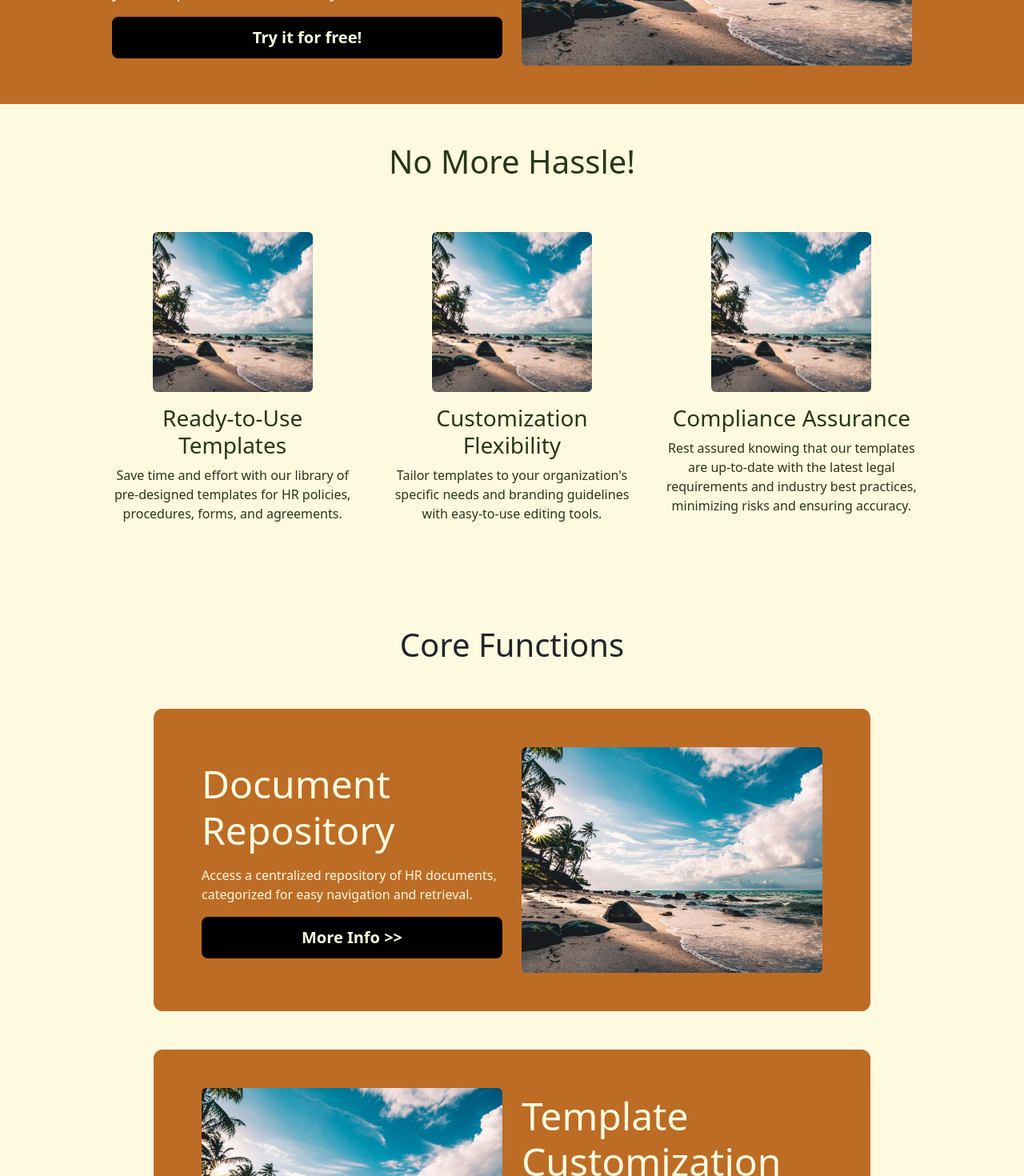
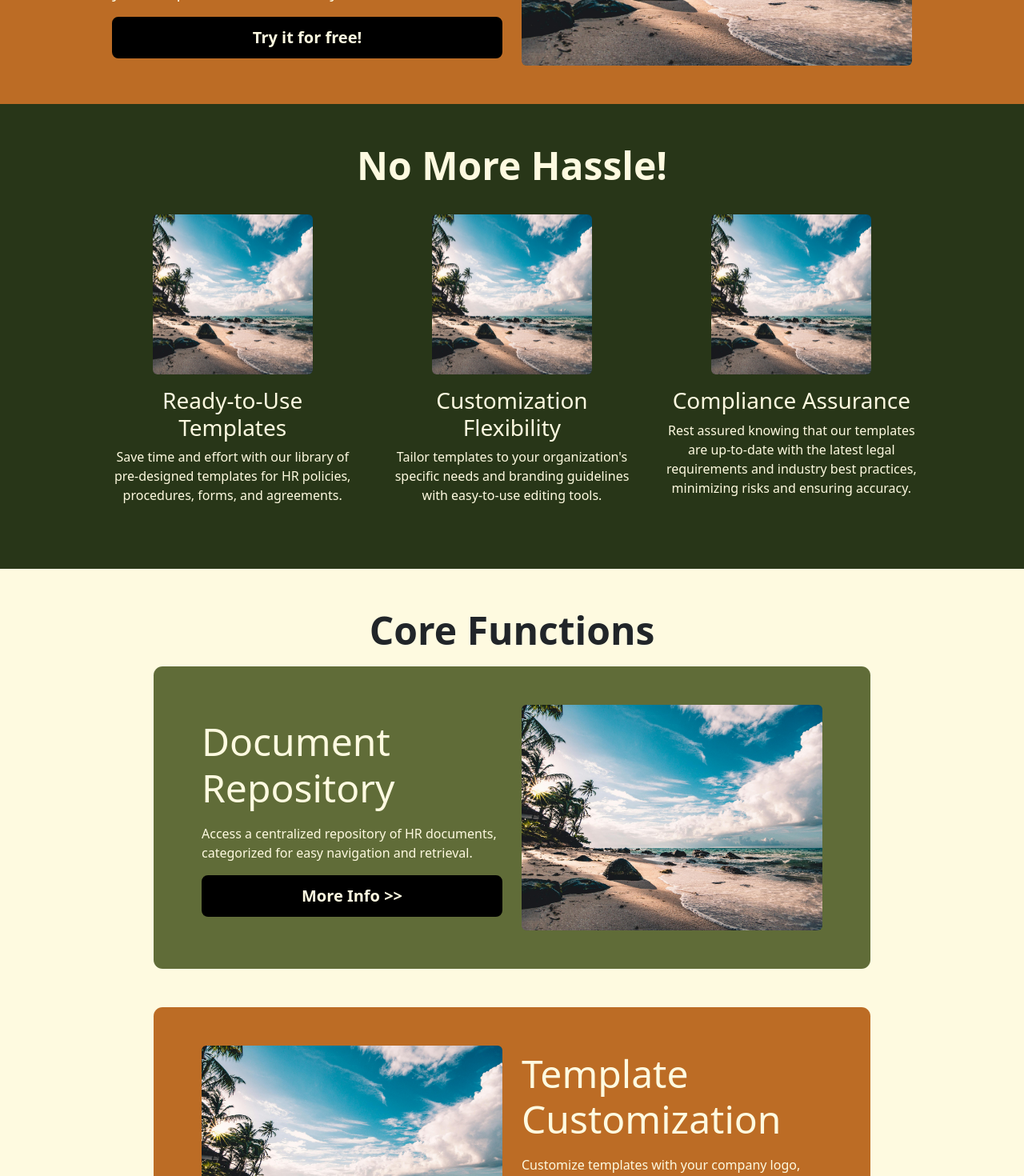
Before and after one commit to HiiTuongSing/GoMyTeam, a React (Vite) app: page /GoMyTeam/customizable-hr-templates in a window 1280 px wide. Shown: the part 380-1850 px from the top of the page at 80% size. Built offline with nearby package versions, Linux system fonts and the light colour scheme.

Commit message:
Changed Placeholder Button Function
Updated Css

```diff
--- a/src/components/ActionBanner.jsx
+++ b/src/components/ActionBanner.jsx
@@ -8,6 +8,7 @@ export default function ActionBanner({
   description,
   buttonText,
   buttonLink,
+  onClick,
 }) {
   return (
     <div className="action-banner-container py-5 text-center">
@@ -19,7 +20,11 @@ export default function ActionBanner({
           <p className="mx-md-5 my-0 pb-3 fs-4">{description}</p>
         </div>
 
-        <Link to={buttonLink} className="btn btn-basic btn-lg">
+        <Link
+          to={buttonLink}
+          onClick={onClick}
+          className="btn btn-basic btn-lg"
+        >
           {buttonText}
         </Link>
       </div>
--- a/src/components/DescriptionPanel.jsx
+++ b/src/components/DescriptionPanel.jsx
@@ -9,7 +9,7 @@ export default function DescriptionPanel({ title, array }) {
     <>
       <div className="description-panel-container pb-lg-5">
         <div className="description-panel-title">
-          <h1 className="py-5 text-center">{title}</h1>
+          <p className="display-5 fw-bold pt-5 text-center">{title}</p>
         </div>
         {array.map((item, index) => (
           <div
--- a/src/components/FeaturePanel.jsx
+++ b/src/components/FeaturePanel.jsx
@@ -11,9 +11,9 @@ import React from "react";
 
 export default function FeaturePanel({ title, featureArray }) {
   return (
-    <div className="feature-panel-container py-5 d-flex justify-content-center">
+    <div className="feature-panel-container pb-5 d-flex justify-content-center">
       <div className="feature-panel">
-        <h1 className="mb-5">{title}</h1>
+        <p className="display-5 fw-bold pt-5 text-center">{title}</p>
         <div className="row">
           {featureArray.map((element, index) => (
             <div key={index} className="col-12 col-lg-4 p-2 p-lg-3">
--- a/src/pages/About.jsx
+++ b/src/pages/About.jsx
@@ -10,7 +10,7 @@ import HeroImage from "../images/sea.jpg";
 export default function About() {
   return (
     <>
-      <div className="test-hero-banner-container pt-5">
+      <div className="about-hero-banner-container pt-5">
         <div className="row p-0 m-0 reverse">
           <div className="col-12 col-lg-6 d-flex flex-column justify-content-center align-items-center py-5 p-lg-0 m-0 ">
             <h1 className="mb-lg-5">Our Story</h1>
@@ -29,7 +29,7 @@ export default function About() {
         </div>
       </div>
 
-      <div className="test-hero-banner-container">
+      <div className="about-hero-banner-container">
         <div className="row p-0 m-0">
           <div className="col-12 col-lg-6 p-0 m-0">
             <img src={HeroImage} alt="img" />
@@ -68,7 +68,7 @@ export default function About() {
         </div>
       </div>
 
-      <div className="test-hero-banner-container">
+      <div className="about-hero-banner-container">
         <div className="row p-0 m-0 reverse">
           <div className="col-12 col-lg-6 d-flex flex-column justify-content-center align-items-center py-5 p-lg-0 m-0">
             <h1 className="mb-lg-5">Meet the Team</h1>
@@ -83,7 +83,7 @@ export default function About() {
         </div>
       </div>
 
-      <div className="test-hero-banner-container">
+      <div className="about-hero-banner-container">
         <div className="row p-0 m-0">
           <div className="col-12 col-lg-6 p-0 m-0">
             <img src={HeroImage} alt="img" />
--- a/src/pages/PlaceholderPage.jsx
+++ b/src/pages/PlaceholderPage.jsx
@@ -1,15 +1,22 @@
 import React from "react";
+import { useNavigate } from "react-router-dom";
 import ActionBanner from "../components/ActionBanner";
 
 export default function PlaceholderPage() {
+  const navigate = useNavigate();
+
+  const goBack = () => {
+    return navigate(-1);
+  };
+
   return (
     <>
       <div className="pt-5"></div>
       <ActionBanner
         title="This is a placeholder page."
         description="Some pages such as login page to get free trial, the purchase page, and the social links will link to here."
-        buttonText="Back to homepage"
-        buttonLink="/GoMyTeam/"
+        buttonText="<< Go Back"
+        onClick={goBack}
       />
     </>
   );
--- a/src/styles/components.css
+++ b/src/styles/components.css
@@ -52,13 +52,13 @@
 }
 
 .feature-panel-container {
-  background-color: var(--extra-color);
+  background-color: var(--primary-color-dark);
+  color: var(--extra-color);
   width: 100%;
 
   .feature-panel {
     width: 80%;
     text-align: center;
-    color: var(--primary-color-dark);
   }
 }
 
@@ -72,7 +72,7 @@
     @media (max-width: 900px) {
       width: 100%;
       border-radius: 0;
-      border-bottom: 3px solid var(--extra-color);
+      border-bottom: 3px solid var(--primary-color-dark);
     }
 
     .description-panel-image {
@@ -94,6 +94,7 @@
     }
 
     &:nth-child(even) {
+      background-color: var(--primary-color-light);
       @media (max-width: 768px) {
         flex-direction: column-reverse;
       }
@@ -138,7 +139,7 @@
   }
 }
 
-.test-hero-banner-container {
+.about-hero-banner-container {
   width: 100%;
   background-color: var(--primary-color-light);
   color: var(--extra-color);
```
